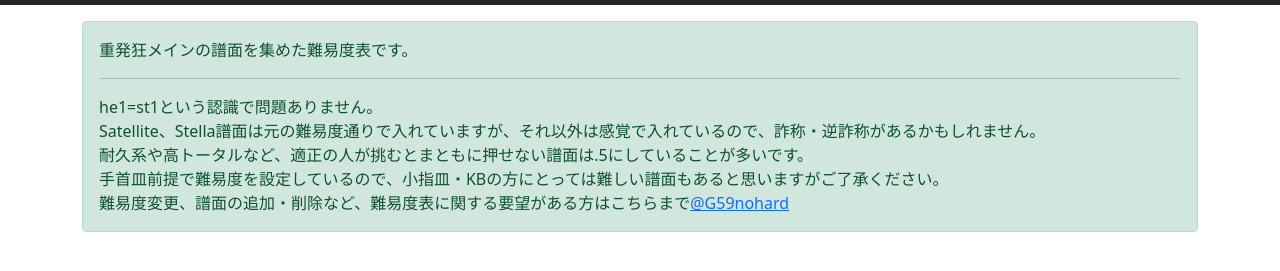
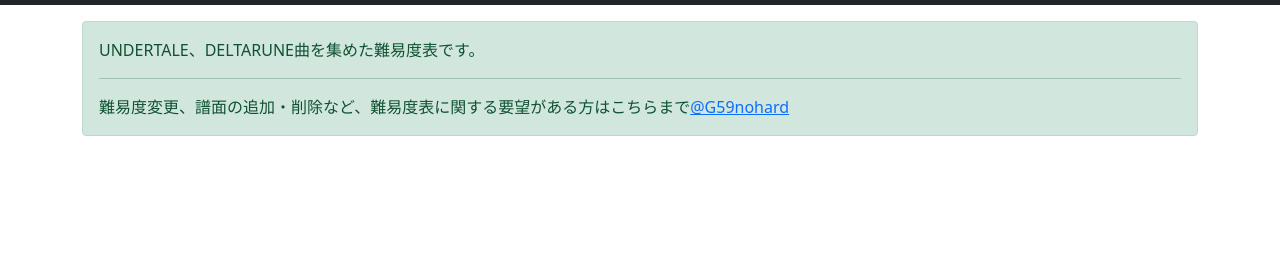
Before and after one commit to herumina/utjoy, a plain HTML site: page index.html in a window 1280 px wide. Shown: the part 45-316 px from the top of the page. Drawn offline with nearby package versions, Linux system fonts and the light colour scheme; no server answers.

Commit message:
Update index.html

```diff
--- a/index.html
+++ b/index.html
@@ -2,7 +2,7 @@
 <html lang="ja">
 
 <head>
-    <title>減る未難易度表</title>
+    <title>UTΔ難易度表</title>
     <meta charset="UTF-8">
     <meta http-equiv="X-UA-Compatible" content="IE=edge">
     <meta name="viewport" content="width=device-width, initial-scale=1.0">
@@ -27,13 +27,10 @@
     <div class="container">
 
         <div class="alert alert-success mb-3" role="alert">
-            <p>重発狂メインの譜面を集めた難易度表です。
+            <p>UNDERTALE、DELTARUNE曲を集めた難易度表です。
                 </p>
             <hr>
-            <p class="mb-0">he1=st1という認識で問題ありません。<br>
-                Satellite、Stella譜面は元の難易度通りで入れていますが、それ以外は感覚で入れているので、詐称・逆詐称があるかもしれません。<br>
-                耐久系や高トータルなど、適正の人が挑むとまともに押せない譜面は.5にしていることが多いです。<br>
-                手首皿前提で難易度を設定しているので、小指皿・KBの方にとっては難しい譜面もあると思いますがご了承ください。<br>
+            <p class="mb-0">
                 難易度変更、譜面の追加・削除など、難易度表に関する要望がある方はこちらまで<a href="https://x.com/G59nohard">@G59nohard</a>
 
             </p>
```
